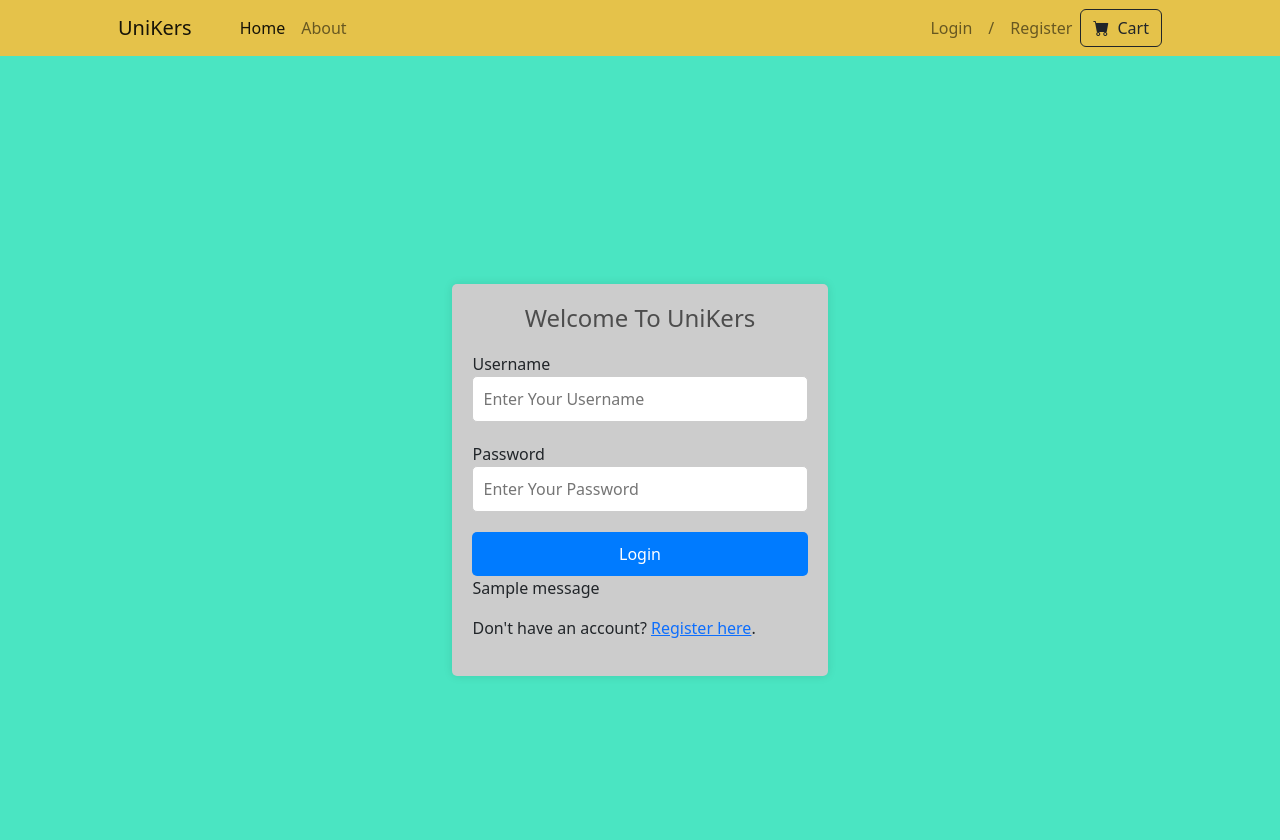
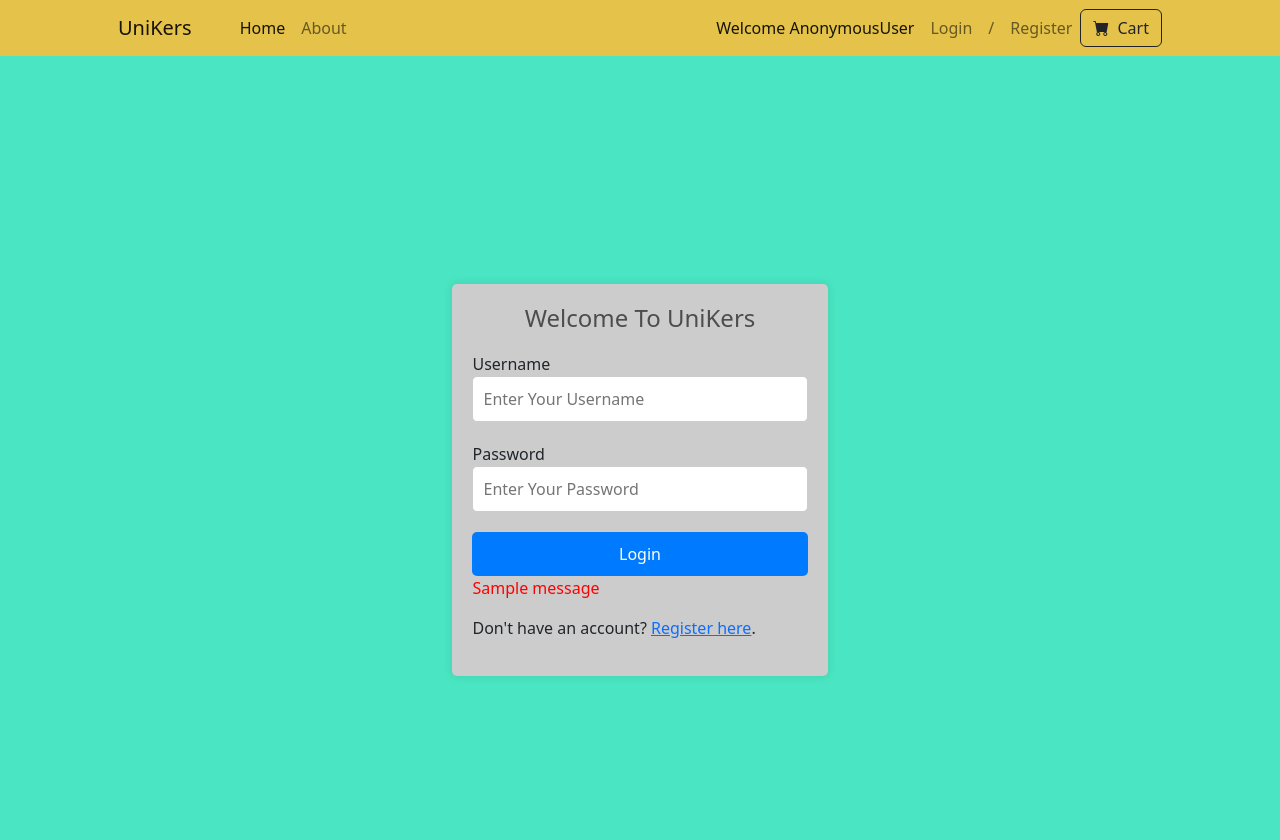
Before and after one commit to HesamNajafi-14/Ecom_Training_Website_Django, a Django app: page /login/ in a window 1280 px wide. Shown: the top 840 px of the page. Run offline with Django 4.2, Linux system fonts and the light colour scheme; one stand-in notice (Sample message) is shown; some libraries are stand-ins or nearby versions.

Commit message:
my changes

```diff
--- a/ecom/store/templates/store/login_page.html
+++ b/ecom/store/templates/store/login_page.html
@@ -82,6 +82,12 @@
         .button:hover {
         background-color: #0056b3;
         }
+        #messages {
+            background-color: #f2f2f2;
+            padding: 10px;
+            margin: 10px;
+            border-radius: 5px;
+        }
 
 
     </style>
@@ -105,9 +111,13 @@
 
                         <input class="button" type="submit" value="Login" name="login_button" />
 
-                        {% for message in messages %}
-                            <p id="messages">{{message}}</p>
-                        {% endfor %}
+
+                        <div id="message-container">
+                            {% for message in messages %}
+                                <p class="message" style="color: red;">{{ message }}</p>
+                            {% endfor %}
+                        </div>
+
 
                         <p>Don't have an account? <a href="{% url 'register' %}">Register here</a>.</p>
 
--- a/ecom/store/templates/store/main.html
+++ b/ecom/store/templates/store/main.html
@@ -76,9 +76,15 @@
                 <form class="navbar-nav ms-auto mb-2 mb-lg-0">
                     {% if user.is_authenticated %}
                         <li class="nav-item">
+                            <li class="nav-item"><a class="nav-link active" aria-current="page">Welcome {{request.user}}</a></li>
+                        </li>
+                        <li class="nav-item">
                             <a class="nav-link" href="{% url 'logout' %}">Logout</a>
                         </li>
                     {% else %}
+                        <li class="nav-item">
+                            <li class="nav-item"><a class="nav-link active" aria-current="page">Welcome AnonymousUser</a></li>
+                        </li>
                         <li class="nav-item">
                             <a class="nav-link" href="{% url 'login'%}">Login</a>
                         </li>
--- a/ecom/store/templates/store/store.html
+++ b/ecom/store/templates/store/store.html
@@ -3,9 +3,9 @@
 {% block content %}
     <section class="py-5">
         <div class="container px-4 px-lg-5 mt-5">
-            {% if user.is_authenticated %}
+            {% if user.is_authenticated and not request.session.logged_in_message_displayed %}
                 <div class="alert alert-success">
-                    You are logged in successfully a s{{ user.username }}!
+                    You are logged in as {{ user.username }}!
                 </div>
             {% endif %}
             <div class="row gx-4 gx-lg-5 row-cols-2 row-cols-md-3 row-cols-xl-4 justify-content-center">
--- a/ecom/store/views.py
+++ b/ecom/store/views.py
@@ -16,43 +16,51 @@ from django.contrib import messages
 # Create your views here.
 
 def registerPage(request):
-    form = CreateUserForm()
+    if request.user.is_authenticated:
+        return redirect('store')
+    else:
+        form = CreateUserForm()
 
-    if request.method == 'POST':
-        form = CreateUserForm(request.POST)
-        if form.is_valid():
-            user = form.save()  # Save the user object
+        if request.method == 'POST':
+            form = CreateUserForm(request.POST)
+            if form.is_valid():
+                user = form.save()  # Save the user object
 
-            # Create a Customer linked to the user
-            customer, created = Customer.objects.get_or_create(user=user)
+                # Create a Customer linked to the user
+                customer, created = Customer.objects.get_or_create(user=user)
 
-            # If the customer was just created, you can set additional fields here
-            if created:
-                customer.name = 'Default Name'  # Set a default name
-                customer.email = user.email  # Set the email from the user
-                customer.save()
+                # If the customer was just created, you can set additional fields here
+                if created:
+                    customer.name = user.username  # Set a default name
+                    customer.email = user.email  # Set the email from the user
+                    customer.save()
 
-            messages.success(request, 'Account was created for ' + user.username)
-              # Log in the user after registration
-            return redirect('login')  # Redirect to the desired page after registration
+                messages.success(request, 'Account was created for ' + user.username)
+                # Log in the user after registration
+                return redirect('login')  # Redirect to the desired page after registration
 
-    context = {'form': form}
-    return render(request, 'store/register_page.html', context)
+        context = {'form': form}
+        return render(request, 'store/register_page.html', context)
 
 def loginPage(request):
+    if request.user.is_authenticated:
+        return redirect('store')
+    else:
+        if request.method == 'POST':
+            username = request.POST.get('username')
+            password = request.POST.get('password')
 
-    if request.method == 'POST':
-        username = request.POST.get('username')
-        password = request.POST.get('password')
+            user = authenticate(request, username=username, password=password)
 
-        user = authenticate(request, username=username, password=password)
+            if user is not None:
+                login(request, user)
+                return redirect('store')
+            else:
+                messages.info(request,'Username or Password incorrect!')
 
-        if user is not None:
-            login(request, user)
-            return redirect('store')
 
-    context = {}
-    return render(request, 'store/login_page.html', context)
+        context = {}
+        return render(request, 'store/login_page.html', context)
 
 def logoutPage(request):
     logout(request)
```
Also changed, not shown: ecom/db.sqlite3.
